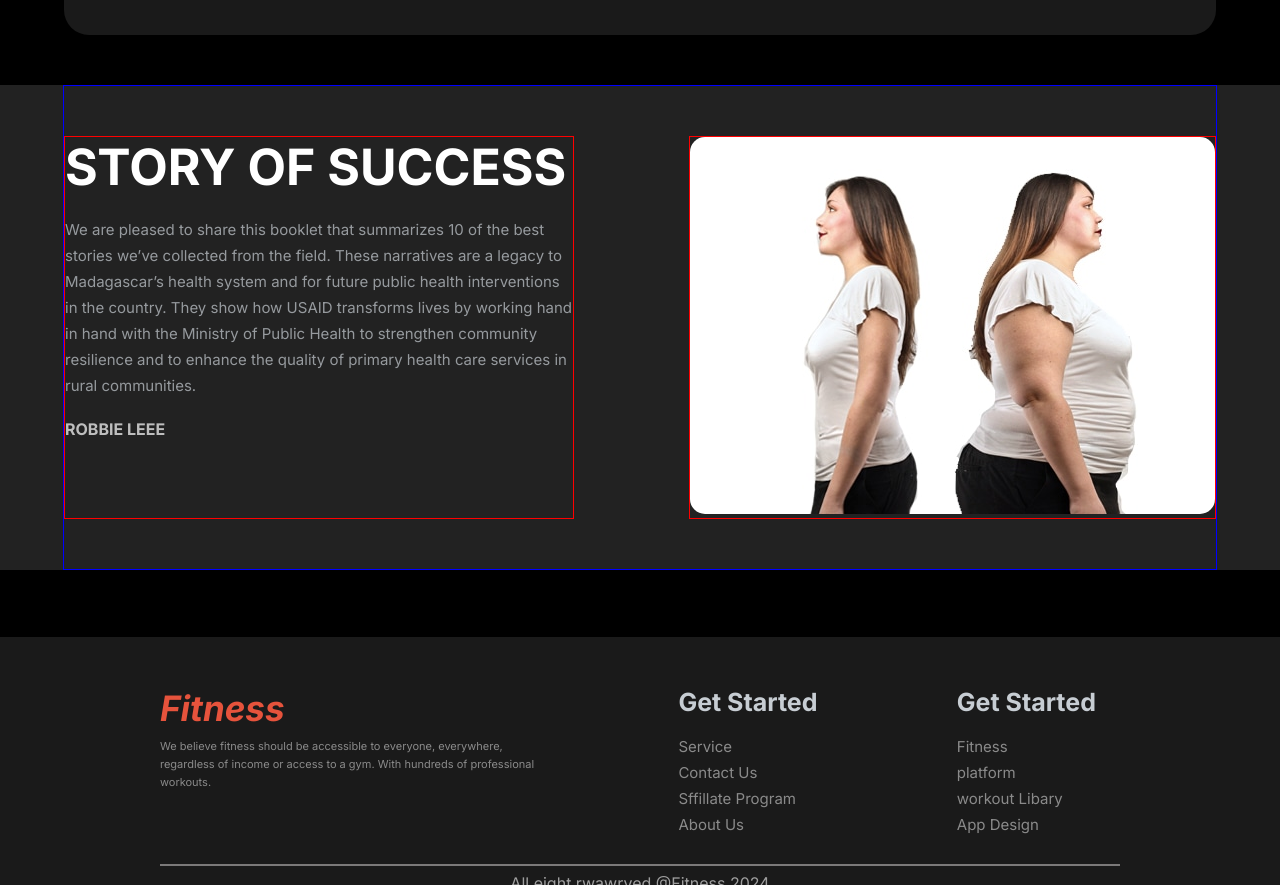
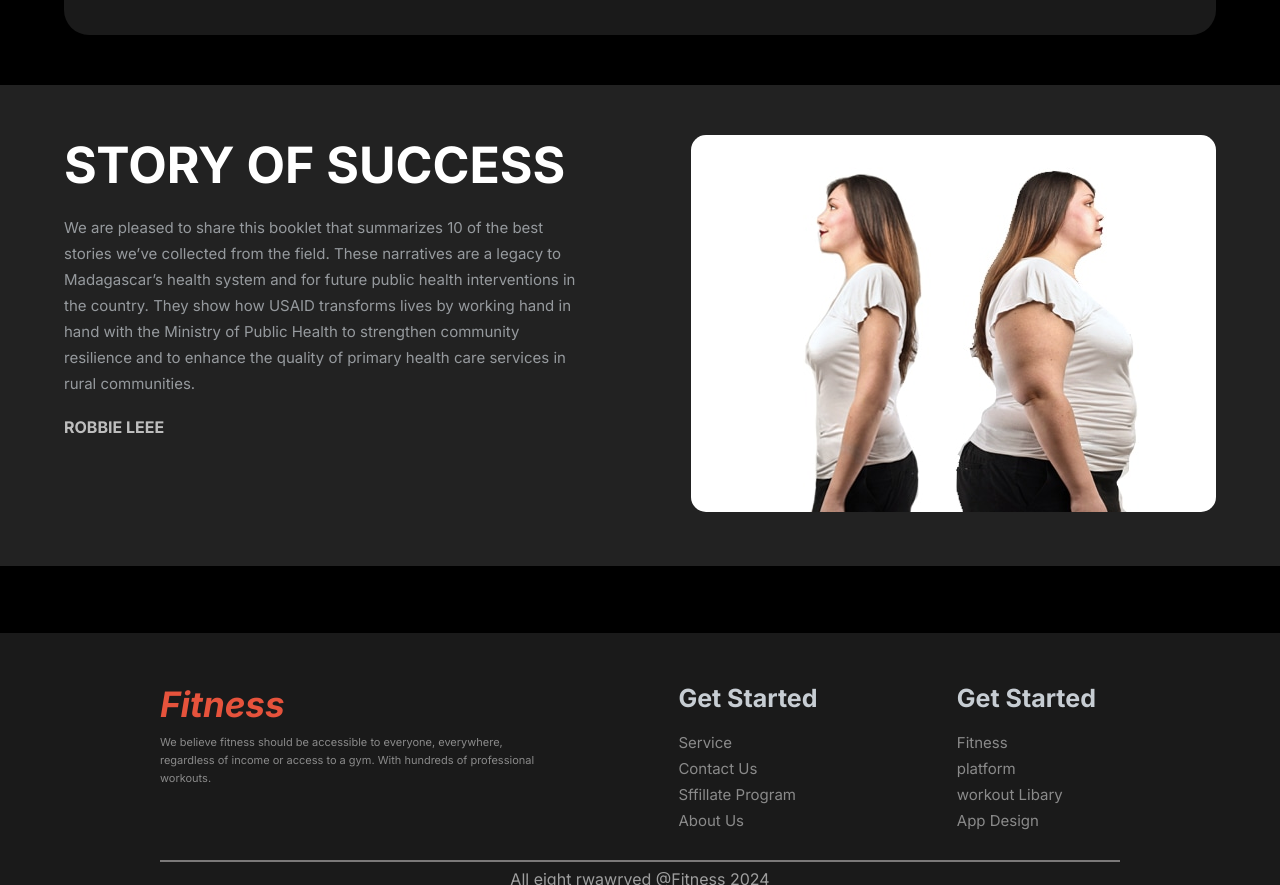
Before and after one commit to Suhan26/last-time-Assignment-2, a plain HTML site: page index.html in a window 1280 px wide. Shown: the part 2601-3486 px from the top of the page. Drawn offline with Linux system fonts and the light colour scheme; a web font is replaced by a local one.

Commit message:
last add

```diff
--- a/style.css
+++ b/style.css
@@ -404,9 +404,8 @@ table  ,  td{border: 1px solid rgba(255, 250, 250, 0.521);
               display:flex;
               gap: 10%;
               padding-top:50px ;
-              border: 1px solid blue;
               padding-bottom:50px ;}
-.suss-text{border: 1px solid red;}
+.suss-text{}
 .suss-text > h1{font-size: 50px;
                 margin-bottom: 20px;}
 .suss-text > p{font-size: 15px;
@@ -414,7 +413,7 @@ table  ,  td{border: 1px solid rgba(255, 250, 250, 0.521);
             margin-bottom: 20px;
             color: rgba(240, 248, 255, 0.561);}
  .suss-text > b{color: rgba(255, 255, 255, 0.708);}
- .suss-img {border: 1px solid red;
+ .suss-img {
 height: fit-content;}
  .suss-img > img {border-radius: 15px;
         height: fit-content;
```
